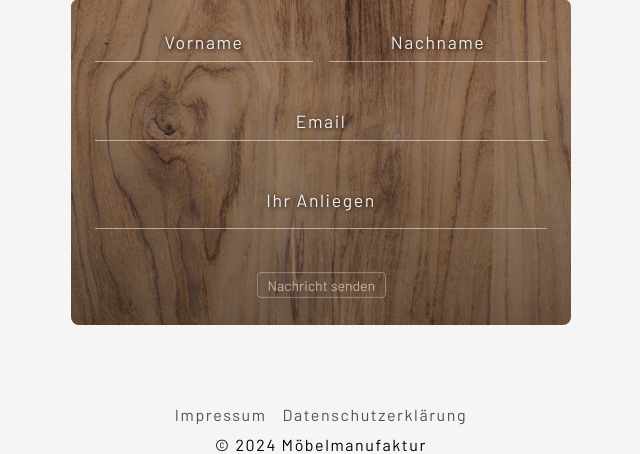
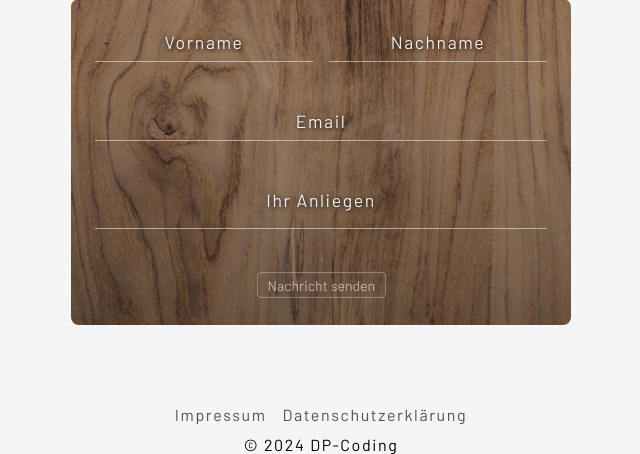
Before and after one commit to Dominik-Placidi/Example-Furniture-Website, a Django app: page /home in a window 1280 px wide. Shown: the part 5155-5609 px from the top of the page, without its empty margins (319-959 px from the left). Run offline with Django 5.2, Linux system fonts and the light colour scheme.

Commit message:
finished

```diff
--- a/Furniture_Website/mysite/templates/sites/home.html
+++ b/Furniture_Website/mysite/templates/sites/home.html
@@ -208,22 +208,26 @@
 
             <div class="container-col gap--sm">
                 <p class="text--color--black text--spacing impressum-text impressum-text--heading">Verantwortlich</p>
-                <p class="text--color--black text--spacing impressum-text">Möbelmanufaktur Mustermann</p>
-                <p class="text--color--black text--spacing impressum-text">Max Mustermann</p>
-                <p class="text--color--black text--spacing impressum-text">Musterweg 1</p>
-                <p class="text--color--black text--spacing impressum-text">12345 Musterort</p>
+                <p class="text--color--black text--spacing impressum-text">
+                    Dominik-Placidi-Coding
+                    <br>
+                    Einzelunternehmer
+                </p>
+                <p class="text--color--black text--spacing impressum-text">Dominik Placidi</p>
+                <p class="text--color--black text--spacing impressum-text">Grusonstraße 6</p>
+                <p class="text--color--black text--spacing impressum-text">14612 Falkensee</p>
             </div>
 
             <div class="container-col gap--sm">
                 <p class="text--color--black text--spacing impressum-text impressum-text--heading">Kontakt</p>
-                <p class="text--color--black text--spacing impressum-text">Telefon: 12345/1234567</p>
-                <p class="text--color--black text--spacing impressum-text">Email: max.mustermann@muster.de</p>
+                <p class="text--color--black text--spacing impressum-text">Telefon: 015203049934</p>
+                <p class="text--color--black text--spacing impressum-text">Email: dp_coding@icloud.com</p>
             </div>
 
             <div class="container-col gap--sm">
                 <p class="text--color--black text--spacing impressum-text impressum-text--heading">Steuernummer</p>
-                <p class="text--color--black text--spacing impressum-text">284/384/29563</p>
-                <p class="text--color--black text--spacing impressum-text">USt-IdNr.: DE263926184</p>
+                <p class="text--color--black text--spacing impressum-text">051/257/04877</p>
+                <p class="text--color--black text--spacing impressum-text">USt-IdNr.: DE362012192</p>
             </div>
 
         </div>
--- a/Furniture_Website/mysite/templates/sites/index.html
+++ b/Furniture_Website/mysite/templates/sites/index.html
@@ -73,7 +73,7 @@
 
         </div>
 
-        <p class="text--color--black text--spacing footer-copyright">© 2024 Möbelmanufaktur</p>
+        <p class="text--color--black text--spacing footer-copyright">© 2024 DP-Coding</p>
 
     </footer>
 
@@ -88,5 +88,6 @@
     <script src="{% static 'js/garage_video_animation.js' %}"></script>
     <script src="{% static 'js/request.js' %}"></script>
     <script src="{% static 'js/impressum_privacy_policy.js' %}"></script>
+
 </body>
 </html>
```
